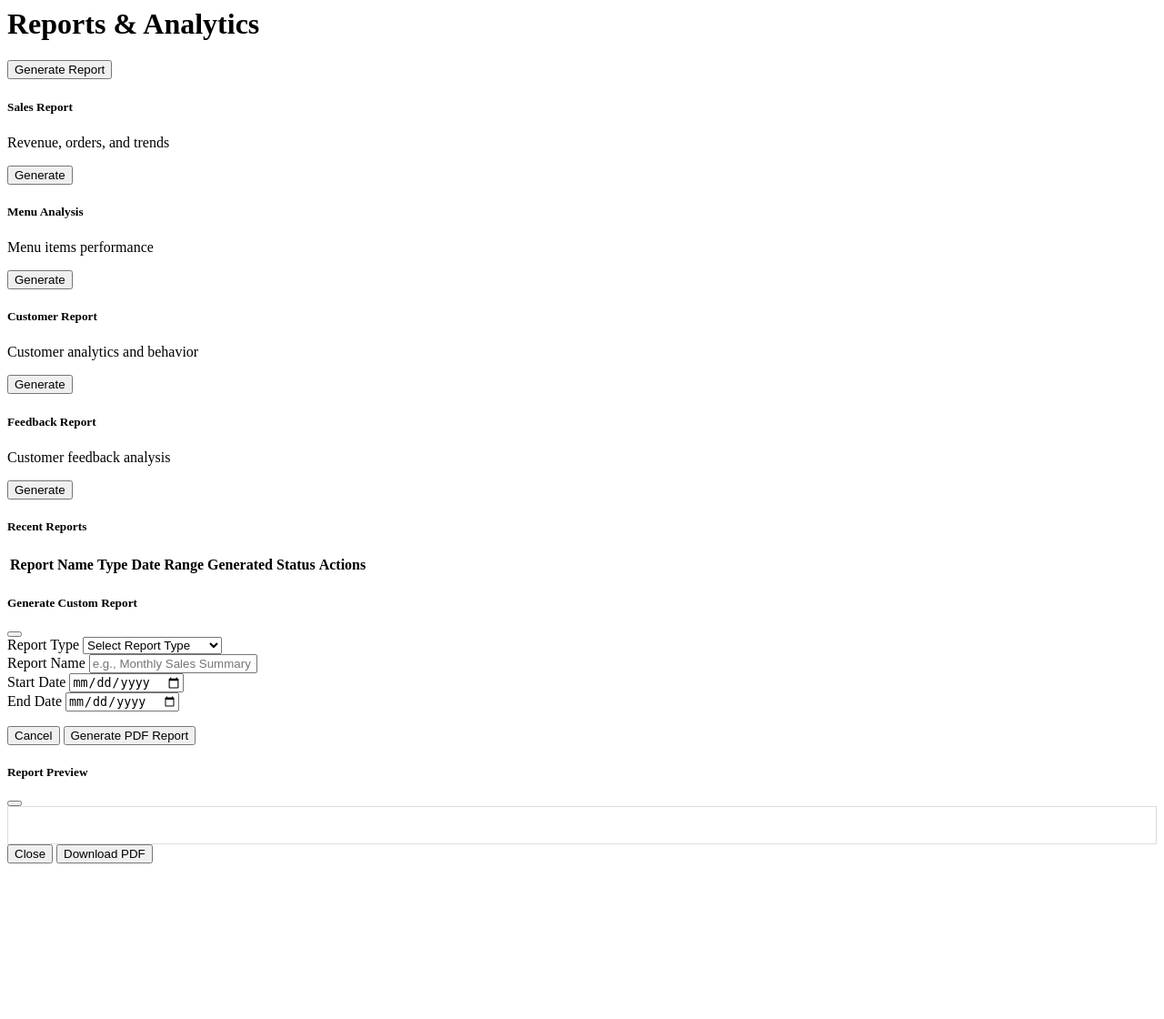
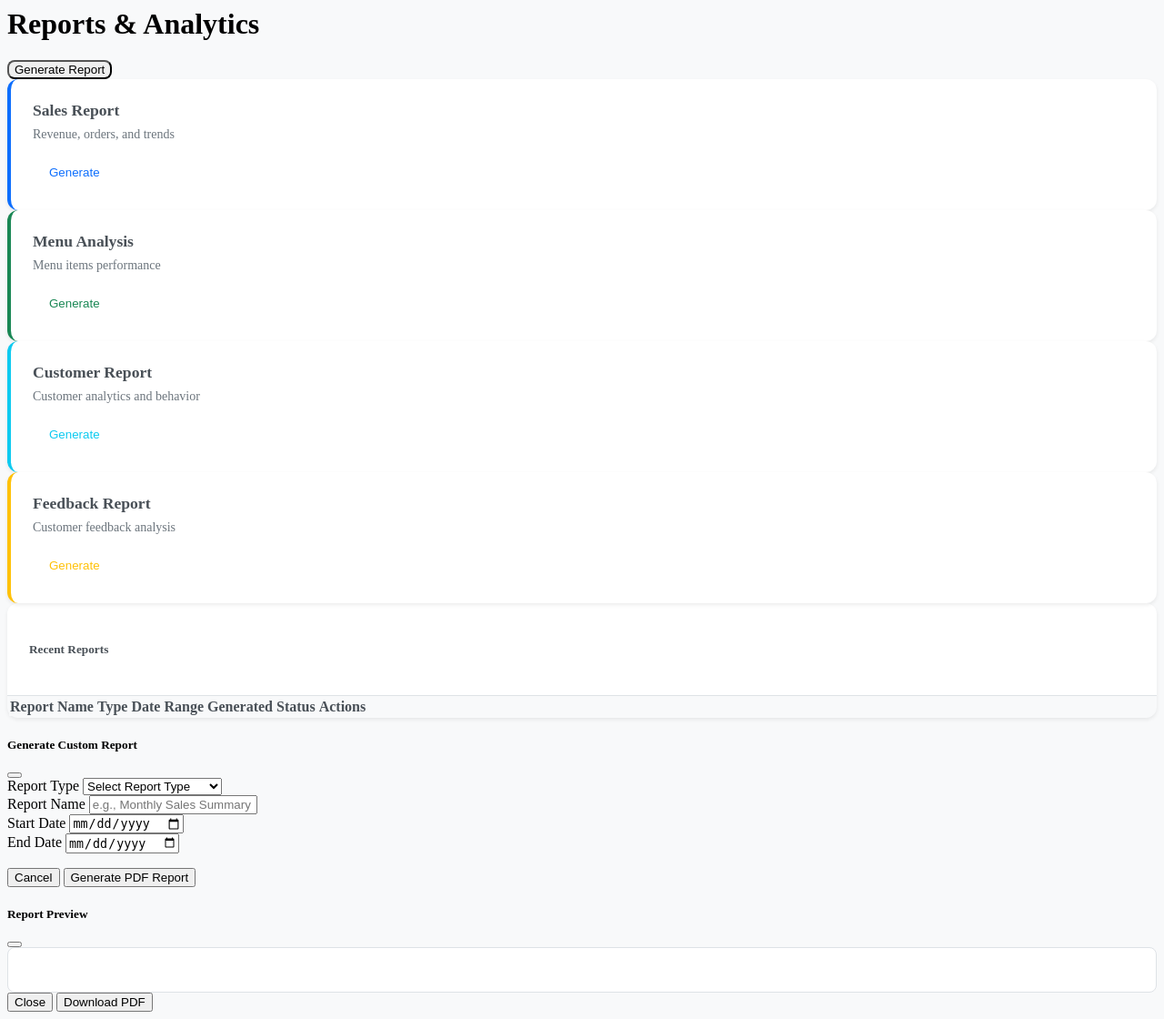
Before and after one commit to silwesthrige/The-Tumeric-Web-App, a PHP site: page /pages/reports.php in a window 1280 px wide. Shown: the whole page at 91% size. Before the commit the page ends 949 px from the top, so only its background shows below. Run offline with PHP 8.4, Linux system fonts and the light colour scheme; lists and menus that the app fills with data are empty; some libraries are stand-ins or nearby versions.

Commit message:
chnage the report page UI

```diff
--- a/final-project-new/pages/reports.php
+++ b/final-project-new/pages/reports.php
@@ -1,31 +1,190 @@
 
     <style>
-        .report-card {
+        body {
+            background-color: #f8f9fa;
+        }
+
+        .stats-card {
+            background: #fff;
+            border: none;
+            border-radius: 0.75rem;
+            padding: 1.5rem;
+            position: relative;
+            box-shadow: 0 0.125rem 0.25rem rgba(0, 0, 0, 0.075);
             transition: all 0.3s ease;
             cursor: pointer;
         }
-        .report-card:hover {
+
+        .stats-card:hover {
             transform: translateY(-5px);
-            box-shadow: 0 10px 25px rgba(0,0,0,0.15);
+            box-shadow: 0 0.5rem 1rem rgba(0, 0, 0, 0.15);
         }
-        .report-preview {
-            max-height: 400px;
-            overflow-y: auto;
-            border: 1px solid #ddd;
-            padding: 20px;
-            background: white;
+
+        .stats-card.primary {
+            border-left: 4px solid #0d6efd;
         }
+
+        .stats-card.success {
+            border-left: 4px solid #198754;
+        }
+
+        .stats-card.info {
+            border-left: 4px solid #0dcaf0;
+        }
+
+        .stats-card.warning {
+            border-left: 4px solid #ffc107;
+        }
+
+        .stats-icon {
+            position: absolute;
+            right: 1.5rem;
+            top: 50%;
+            transform: translateY(-50%);
+            font-size: 2.5rem;
+            color: #dee2e6;
+        }
+
+        .report-title {
+            font-size: 1.1rem;
+            font-weight: 600;
+            color: #495057;
+            margin-bottom: 0.5rem;
+        }
+
+        .report-description {
+            font-size: 0.875rem;
+            color: #6c757d;
+            margin-bottom: 1rem;
+        }
+
+        .card {
+            border: none;
+            border-radius: 0.75rem;
+            box-shadow: 0 0.125rem 0.25rem rgba(0, 0, 0, 0.075);
+        }
+
+        .card-header {
+            background-color: #fff;
+            border-bottom: 1px solid #dee2e6;
+            padding: 1.25rem 1.5rem;
+            border-radius: 0.75rem 0.75rem 0 0 !important;
+        }
+
+        .card-title {
+            color: #495057;
+            font-weight: 600;
+        }
+
+        .table {
+            margin-bottom: 0;
+        }
+
+        .table th {
+            border-top: none;
+            font-weight: 600;
+            color: #495057;
+            background-color: #f8f9fa;
+        }
+
+        .btn-toolbar .btn {
+            border-radius: 0.5rem;
+            font-weight: 500;
+        }
+
         .loading-spinner {
             display: none;
             text-align: center;
-            padding: 20px;
+            padding: 2rem;
         }
+
+        .loading {
+            display: inline-block;
+            width: 20px;
+            height: 20px;
+            border: 3px solid #f3f3f3;
+            border-top: 3px solid #0d6efd;
+            border-radius: 50%;
+            animation: spin 1s linear infinite;
+        }
+
+        @keyframes spin {
+            0% { transform: rotate(0deg); }
+            100% { transform: rotate(360deg); }
+        }
+
         .notification {
             position: fixed;
             top: 20px;
             right: 20px;
             z-index: 9999;
             min-width: 300px;
+        }
+
+        .report-preview {
+            max-height: 400px;
+            overflow-y: auto;
+            border: 1px solid #dee2e6;
+            border-radius: 0.5rem;
+            padding: 1.5rem;
+            background: #fff;
+        }
+
+        .badge {
+            font-weight: 500;
+        }
+
+        .btn-group-sm .btn {
+            border-radius: 0.375rem;
+        }
+
+        .generate-btn {
+            background: #fff;
+            border: 2px solid transparent;
+            color: #0d6efd;
+            font-weight: 500;
+            border-radius: 0.5rem;
+            padding: 0.5rem 1rem;
+            transition: all 0.3s ease;
+        }
+
+        .generate-btn:hover {
+            background: #0d6efd;
+            color: #fff;
+            border-color: #0d6efd;
+        }
+
+        .stats-card.primary .generate-btn:hover {
+            background: #0d6efd;
+            border-color: #0d6efd;
+        }
+
+        .stats-card.success .generate-btn {
+            color: #198754;
+        }
+
+        .stats-card.success .generate-btn:hover {
+            background: #198754;
+            border-color: #198754;
+        }
+
+        .stats-card.info .generate-btn {
+            color: #0dcaf0;
+        }
+
+        .stats-card.info .generate-btn:hover {
+            background: #0dcaf0;
+            border-color: #0dcaf0;
+        }
+
+        .stats-card.warning .generate-btn {
+            color: #ffc107;
+        }
+
+        .stats-card.warning .generate-btn:hover {
+            background: #ffc107;
+            border-color: #ffc107;
+            color: #000;
         }
     </style>
 </head>
@@ -34,10 +193,11 @@
         <!-- Notification container -->
         <div id="notificationContainer"></div>
 
+        <!-- Header -->
         <div class="d-flex justify-content-between flex-wrap flex-md-nowrap align-items-center pt-3 pb-2 mb-3 border-bottom">
             <h1 class="h2">Reports & Analytics</h1>
             <div class="btn-toolbar mb-2 mb-md-0">
-                <button type="button" class="btn btn-sm btn-primary" data-bs-toggle="modal" data-bs-target="#generateReportModal">
+                <button type="button" class="btn btn-primary" data-bs-toggle="modal" data-bs-target="#generateReportModal">
                     <i class="fas fa-plus me-1"></i>Generate Report
                 </button>
             </div>
@@ -45,50 +205,44 @@
 
         <!-- Quick Report Cards -->
         <div class="row mb-4">
-            <div class="col-lg-3 col-md-6 mb-3">
-                <div class="card report-card" data-report="sales">
-                    <div class="card-body text-center">
-                        <i class="fas fa-chart-line fa-3x text-primary mb-3"></i>
-                        <h5 class="card-title">Sales Report</h5>
-                        <p class="card-text">Revenue, orders, and trends</p>
-                        <button class="btn btn-primary btn-sm">Generate</button>
+            <div class="col-xl-3 col-md-6 mb-4">
+                <div class="stats-card primary" data-report="sales">
+                    <div class="report-title">Sales Report</div>
+                    <div class="report-description">Revenue, orders, and trends</div>
+                    <button class="generate-btn">Generate</button>
+                    <i class="fas fa-chart-line stats-icon"></i>
                 </div>
             </div>
-            </div>
-            <div class="col-lg-3 col-md-6 mb-3">
-                <div class="card report-card" data-report="inventory">
-                    <div class="card-body text-center">
-                        <i class="fas fa-boxes fa-3x text-success mb-3"></i>
-                        <h5 class="card-title">Menu Analysis</h5>
-                        <p class="card-text">Menu items performance</p>
-                        <button class="btn btn-success btn-sm">Generate</button>
+            <div class="col-xl-3 col-md-6 mb-4">
+                <div class="stats-card success" data-report="inventory">
+                    <div class="report-title">Menu Analysis</div>
+                    <div class="report-description">Menu items performance</div>
+                    <button class="generate-btn">Generate</button>
+                    <i class="fas fa-boxes stats-icon"></i>
                 </div>
             </div>
-            </div>
-            <div class="col-lg-3 col-md-6 mb-3">
-                <div class="card report-card" data-report="customer">
-                    <div class="card-body text-center">
-                        <i class="fas fa-users fa-3x text-info mb-3"></i>
-                        <h5 class="card-title">Customer Report</h5>
-                        <p class="card-text">Customer analytics and behavior</p>
-                        <button class="btn btn-info btn-sm">Generate</button>
+            <div class="col-xl-3 col-md-6 mb-4">
+                <div class="stats-card info" data-report="customer">
+                    <div class="report-title">Customer Report</div>
+                    <div class="report-description">Customer analytics and behavior</div>
+                    <button class="generate-btn">Generate</button>
+                    <i class="fas fa-users stats-icon"></i>
                 </div>
             </div>
-            </div>
-            <div class="col-lg-3 col-md-6 mb-3">
-                <div class="card report-card" data-report="feedback">
-                    <div class="card-body text-center">
-                        <i class="fas fa-star fa-3x text-warning mb-3"></i>
-                        <h5 class="card-title">Feedback Report</h5>
-                        <p class="card-text">Customer feedback analysis</p>
-                        <button class="btn btn-warning btn-sm">Generate</button>
-                    </div>
+            <div class="col-xl-3 col-md-6 mb-4">
+                <div class="stats-card warning" data-report="feedback">
+                    <div class="report-title">Feedback Report</div>
+                    <div class="report-description">Customer feedback analysis</div>
+                    <button class="generate-btn">Generate</button>
+                    <i class="fas fa-star stats-icon"></i>
                 </div>
             </div>
         </div>
 
         <!-- Recent Reports -->
-        <div class="card mb-4">
+        <div class="row">
+            <div class="col-12">
+                <div class="card">
                     <div class="card-header">
                         <h5 class="card-title mb-0">
                             <i class="fas fa-history me-2"></i>Recent Reports
@@ -111,6 +265,8 @@
                                     <!-- Reports will be populated here -->
                                 </tbody>
                             </table>
+                        </div>
+                    </div>
                 </div>
             </div>
         </div>
@@ -151,9 +307,7 @@
                             </div>
                         </form>
                         <div class="loading-spinner" id="loadingSpinner">
-                            <div class="spinner-border text-primary" role="status">
-                                <span class="visually-hidden">Loading...</span>
-                            </div>
+                            <div class="loading"></div>
                             <p class="mt-2">Generating report...</p>
                         </div>
                     </div>
@@ -1191,34 +1345,6 @@
             }
         }
 
-        function downloadReport(reportId) {
-            const reports = JSON.parse(localStorage.getItem('generatedReports') || '[]');
-            const report = reports.find(r => r.id === reportId);
-
-            if (report) {
-                generatePDF(report.content, report.name);
-                showNotification('Report downloaded successfully!', 'success');
-            } else {
-                showNotification('Report not found', 'danger');
-            }
-        }
-
-        function viewReport(reportId) {
-            const reports = JSON.parse(localStorage.getItem('generatedReports') || '[]');
-            const report = reports.find(r => r.id === reportId);
-
-            if (report) {
-                document.getElementById('previewTitle').textContent = report.name;
-                document.getElementById('reportPreview').innerHTML = report.content;
-                document.getElementById('downloadPreviewBtn').onclick = () => downloadReport(reportId);
-
-                const modal = new bootstrap.Modal(document.getElementById('reportPreviewModal'));
-                modal.show();
-            } else {
-                showNotification('Report not found', 'danger');
-            }
-        }
-
         function shareReport(reportId) {
             // Simple share functionality - could be extended to email, etc.
             const reports = JSON.parse(localStorage.getItem('generatedReports') || '[]');
@@ -1257,7 +1383,7 @@
         }
 
         // Report card click handlers
-        document.querySelectorAll('.report-card').forEach(card => {
+        document.querySelectorAll('.stats-card').forEach(card => {
             card.addEventListener('click', function() {
                 const reportType = this.dataset.report;
                 document.getElementById('reportType').value = reportType;
```
Lines whose indentation alone changed are shown as unchanged.
